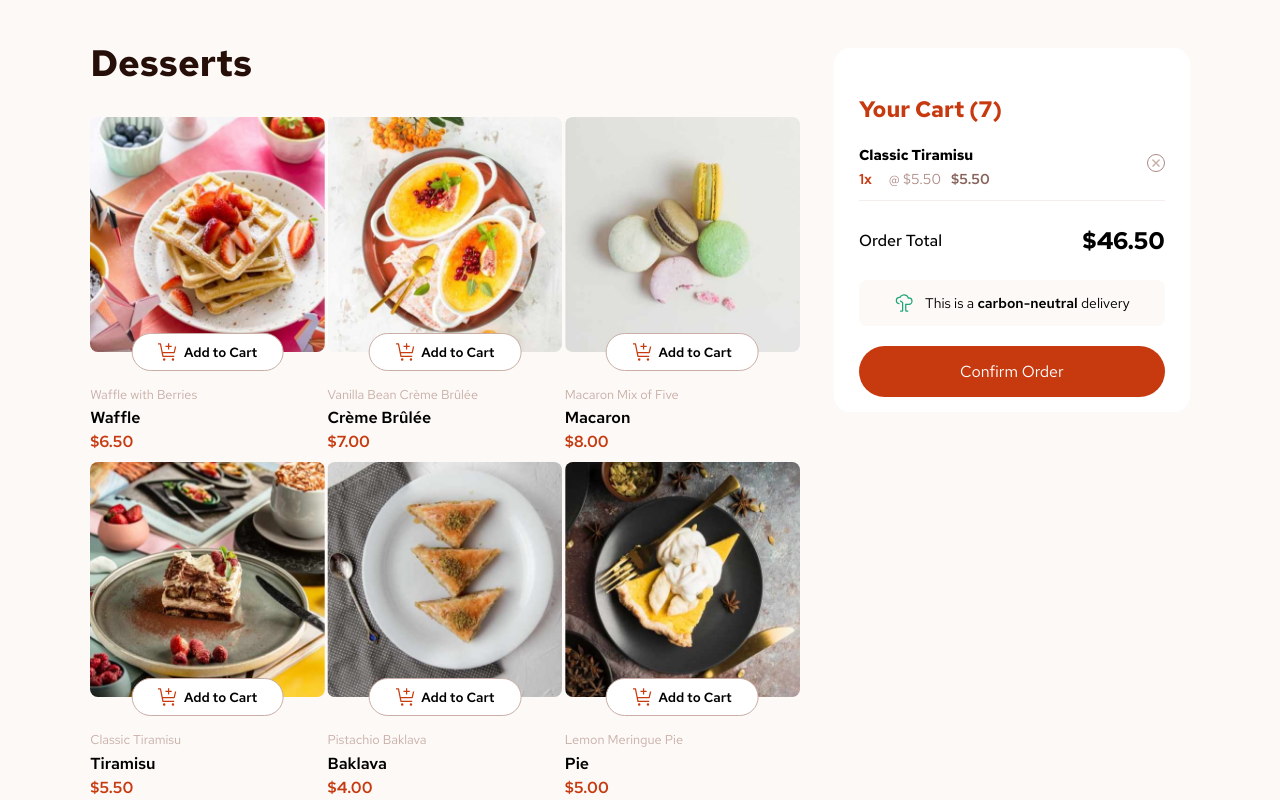
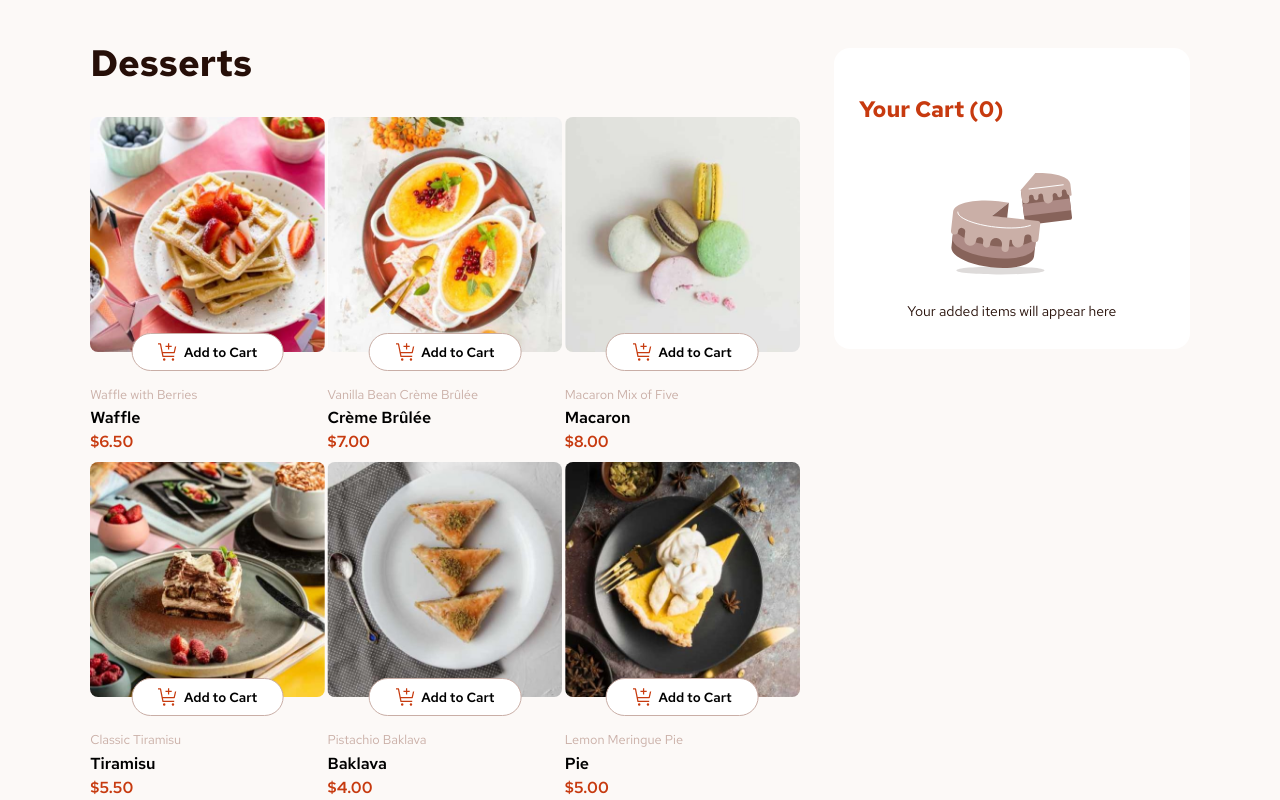
Before and after one commit to samuelola-dev/product-list-with-cart, a React (Vite) app: page / in a window 1280 px wide. Shown: the top 800 px of the page. Built offline with nearby package versions, Linux system fonts and the light colour scheme.

Commit message:
implemented cart order summary with empty state

```diff
--- a/src/App.jsx
+++ b/src/App.jsx
@@ -8,15 +8,17 @@ const App = () => {
 
     const [cart, setCart] = useState([]);
 
+    console.log(cart)
+
     return(
         <>
             <main>
                 <section>
                     <h1>Desserts</h1>
-                    <ProductList list={data}/>
+                    <ProductList list={data} cart={cart} setCart={setCart}/>
                 </section>
                 <section>
-                    <OrderSummary/>
+                    <OrderSummary cart={cart}/>
                 </section>
             </main>
         </>
--- a/src/components/AddToCartButton.jsx
+++ b/src/components/AddToCartButton.jsx
@@ -2,10 +2,45 @@ import {useState} from "react";
 import "./AddToCartButton.css";
 import cartIcon from "../assets/images/icon-add-to-cart.svg";
 
-const AddToCartButton = ({amount, setAmount}) => {
+const AddToCartButton = ({amount, setAmount, product, cart, setCart}) => {
+
+    const increaseAmount = () => {
+        setAmount(amount => amount + 1);
+
+        setCart(cart => {
+
+            const exists = cart.some(item => item.name === product.name);
+
+            if (exists) {
+                return cart.map(item => item.name === product.name
+                    ? {...item, amount: item.amount + 1}
+                    : item
+                )
+            }
+
+            return [...cart, {...product, amount: 1}];
+        })
+    }
+
+        // if cart item name exists in the cart, update the quantity by one
+        // if not add new product to cart
+
+    const decreaseAmount = () => {
+        setAmount(amount =>  amount - 1);
+
+        setCart(cart => {
+
+            return cart
+                .map(item => item.name === product.name
+                    ? {...item, amount: item.amount - 1}
+                    : item
+                )
+                .filter(item => item.amount > 0);
+        });
+    }
 
     const addToCart = (
-        <button className="add-to-cart" onClick={() => setAmount(amount => amount + 1)}>
+        <button className="add-to-cart" onClick={increaseAmount}>
             <img src={cartIcon} alt="cart button"/>
             <span>Add to Cart</span>
         </button>
@@ -16,7 +51,7 @@ const AddToCartButton = ({amount, setAmount}) => {
 
             {/* increase */}
             <button
-                onClick={() => setAmount(amount => amount - 1)}
+                onClick={decreaseAmount}
             >
                 <img src={"/images/icon-decrement-quantity.svg"}/>
             </button>
@@ -25,7 +60,7 @@ const AddToCartButton = ({amount, setAmount}) => {
 
             {/* decrease */}
             <button
-                onClick={() => setAmount(amount => amount + 1)}
+                onClick={increaseAmount}
             >
                 <img src={"/images/icon-increment-quantity.svg"} alt="increase"/>
             </button>
--- a/src/components/CartItem.css
+++ b/src/components/CartItem.css
@@ -12,25 +12,29 @@
     font-size: 0.9rem;
 }
 
-/* amount */
-.cart-item p:nth-of-type(2) {
+/* card-item-details*/
+.cart-item-details{
     font-size: 0.9rem;
     line-height: 0.2;
 }
 
 /* amount */
-.cart-item p:nth-of-type(2) span:nth-of-type(1){
+.cart-item-details span:nth-of-type(1){
+    display: inline-block;
+    width: 4ch;
     font-weight: 600;
-    color: var(--red)
+    color: var(--red);
 }
 
 /* cost */
-.cart-item p:nth-of-type(2) span:nth-of-type(2){
+.cart-item-details span:nth-of-type(2){
+    display: inline-block;
     color: var(--rose-400)
 }
 
 /* total */
-.cart-item p:nth-of-type(2) span:nth-of-type(3){
+.cart-item-details span:nth-of-type(3){
+    display: inline-block;
     font-weight: 600;
     color: var(--rose-500);
 }
--- a/src/components/CartItem.jsx
+++ b/src/components/CartItem.jsx
@@ -1,15 +1,18 @@
 import "./CartItem.css";
 import removeItem from "../assets/images/icon-remove-item.svg";
 
-const CartItem = () => {
+const CartItem = ({name, amount, price}) => {
+
+    const total = amount * price;
+
     return (
         <div className="cart-item">
             <div>
-                <p>Classic Tiramisu</p>
-                <p>
-                    <span>1x</span>&nbsp;&nbsp;&nbsp;&nbsp;&nbsp;
-                    <span>@ $5.50</span>&nbsp;&nbsp;&nbsp;
-                    <span>$5.50</span>
+                <p>{name}</p>
+                <p className="cart-item-details">
+                    <span>{amount}x</span>&nbsp;&nbsp;&nbsp;
+                    <span>@ {price.toFixed(2)}</span>&nbsp;&nbsp;&nbsp;
+                    <span>${total.toFixed(2)}</span>
                 </p>
             </div>
             <img src={removeItem}/>
--- a/src/components/OrderSummary.css
+++ b/src/components/OrderSummary.css
@@ -62,3 +62,20 @@ h2{
 .confirm-order:hover{
     cursor: pointer;
 }
+
+.empty-order{
+    display: flex;
+    flex-direction: column;
+    justify-content: center;
+    align-items: center;
+}
+
+.empty-order img{
+    margin-top: 30px;
+}
+
+.empty-order p{
+    display: block;
+    font-size: 14px;
+    color: var(--rose-900)
+}
--- a/src/components/OrderSummary.jsx
+++ b/src/components/OrderSummary.jsx
@@ -2,15 +2,31 @@ import "./OrderSummary.css"
 import CartItem from "./CartItem";
 import carbonNeutral  from "../assets/images/icon-carbon-neutral.svg";
 
-const OrderSummary = () => {
-    return(
-        <div className="cart-summary">
-            <h2>Your Cart (7)</h2>
-            <CartItem/>
+const OrderSummary = ({cart}) => {
+
+    const emptyOrder = (
+        <div className="empty-order">
+            <img  src={"/images/illustration-empty-cart.svg"} />
+            <p>Your added items will appear here</p>
+        </div>
+    );
+
+    const orderTotal = cart.reduce((total, item) => total + item.price * item.amount, 0);
+
+    const orderSummary = (
+        <>
+            {cart.map((item, index) => (
+                <CartItem
+                    key={index}
+                    name={item.name}
+                    amount={item.amount}
+                    price={item.price}
+                />
+            ))}
 
             <div className="order-total">
                 <p>Order Total</p>
-                <p>$46.50</p>
+                <p>${orderTotal.toFixed(2)}</p>
             </div>
 
             <div className="cart-info">
@@ -19,6 +35,15 @@ const OrderSummary = () => {
             </div>
 
             <button className="confirm-order">Confirm Order</button>
+        </>
+    );
+
+    const empty = cart.length === 0;
+
+    return(
+        <div className="cart-summary">
+            <h2>Your Cart ({cart.length})</h2>
+            {empty ? emptyOrder : orderSummary}
         </div>
     );
 };
--- a/src/components/ProductCard.jsx
+++ b/src/components/ProductCard.jsx
@@ -2,7 +2,7 @@ import {useState} from "react";
 import AddToCartButton from "./AddToCartButton";
 import "./ProductCard.css";
 
-const ProductCard = ({product}) => {
+const ProductCard = ({product, cart, setCart}) => {
 
     const {image, name, category, price} = product;
 
@@ -21,6 +21,12 @@ const ProductCard = ({product}) => {
             <AddToCartButton
                 amount={amount}
                 setAmount={setAmount}
+                product={{
+                    name: product.name,
+                    price: product.price
+                }}
+                cart={cart}
+                setCart={setCart}
             />
 
             <p>{name}</p>
--- a/src/components/ProductList.jsx
+++ b/src/components/ProductList.jsx
@@ -1,12 +1,11 @@
 import "./ProductList.css"
 import ProductCard from "./ProductCard";
 
-const ProductList = ({list}) => {
-    console.log(list)
+const ProductList = ({list, cart, setCart}) => {
     return(
         <div className="product-list">
             {list.map((product, index) => (
-                <ProductCard key={index} product={product}/>
+                <ProductCard key={index} product={product} cart={cart} setCart={setCart} />
             ))}
         </div>
     )
```
